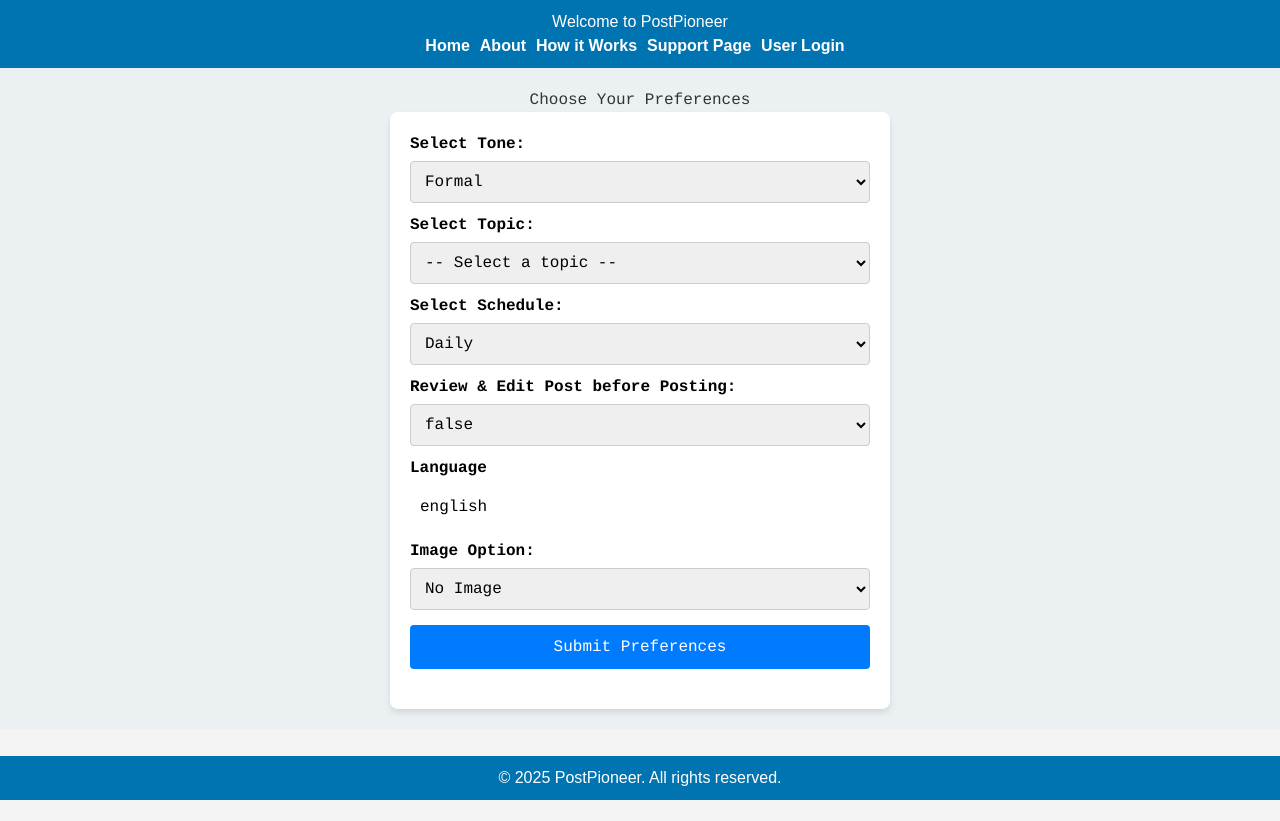
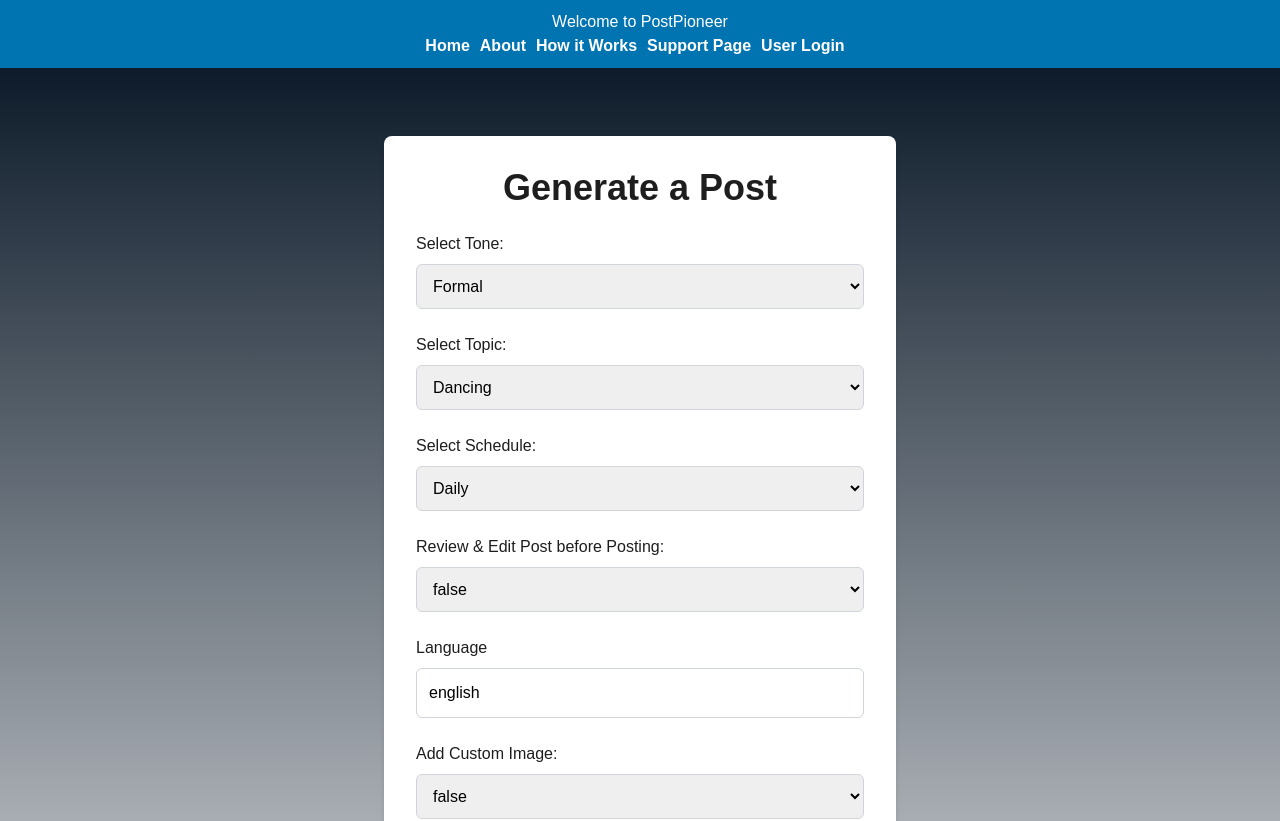
Before and after one commit to rc21mj/COSC4P02, a React (Create React App) app in the folder PostPioneer/frontend/: page /post_generation in a window 1280 px wide. Shown: the top 821 px of the page. Before the commit the page ends 800 px from the top, so only its background shows below. Built offline with nearby package versions, Linux system fonts and the light colour scheme; no server answers.

Commit message:
Fixed UI routing to old generation page
- When readding old UI, routing was bugged, had to fix it.

```diff
--- a/PostPioneer/frontend/src/App.js
+++ b/PostPioneer/frontend/src/App.js
@@ -1,6 +1,7 @@
 import React from "react";
 import { BrowserRouter as Router, Route, Routes } from "react-router-dom";
 import PreferencesForm from "./PreferencesForm";
+import MakeAPost from "./MakeAPost";
 import FirebaseAuthUI from "./FirebaseAuthUI";
 import SupportForm from "./SupportForm";
 import TestMigration from "./TestMigration";
@@ -25,7 +26,7 @@
           <Route path="/login" element={<FirebaseAuthUI />} />
           <Route path="/register" element={<Register />} />
           <Route path="/about" element={<About />} />
-          <Route path="/post_generation" element={<PreferencesForm />} />
+          <Route path="/post_generation" element={<MakeAPost />} />
           <Route path="/how-it-works" element={<HowitWorks />} />
           <Route path="/support" element={<SupportForm />} />
           <Route path="/payment" element={<TestMigration />} />
```
Also changed, not shown: 1 other file (tests, documents, lock files or other folders).
